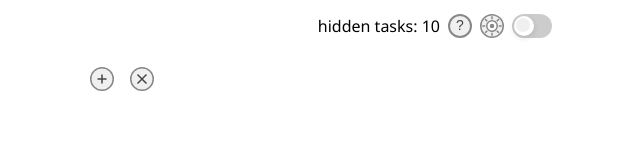
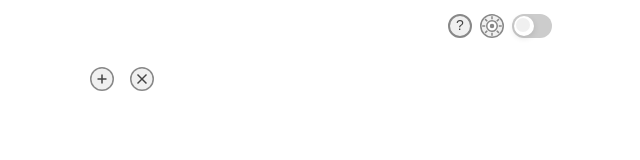
Before and after one commit to sensorario/quadrato, a React (Vite) app: page / in a window 1280 px wide. Shown: the top 160 px of the page, without its empty margins (522-1162 px from the left). Built offline with nearby package versions, Linux system fonts and the light colour scheme.

Commit message:
refactor(hidden-tasks): remove hidden task feature

```diff
--- a/src/App.jsx
+++ b/src/App.jsx
@@ -17,6 +17,7 @@ import InfoPanel from './components/InfoPanel';
 import { handleAddAnotherModal } from './utils/handleAddAnotherModal';
 import { archiveCompletedAndSkippedTasks } from './functions/archiveCompletedAndSkippedTasks';
 import { getConfigRepository } from './repositories';
+import sortByDate from './utils/filterTaskByVisibilityRange';
 
 const initialTasks = [
     { id: 1, title: 'Questo è un task da fare', longDescription: '', project: 'quadrato', timestamp: '', status: STATUS_ENUM.TODO },
@@ -114,12 +115,6 @@ function App() {
     const [tasks, setTasks] = useState(() => {
         const saved = localStorage.getItem('simplanner-tasks');
         return saved ? JSON.parse(saved) : initialTasks;
-    });
-
-    // Stato per lo slider dei giorni
-    const [daysRange, setDaysRange] = useState(() => {
-        const saved = localStorage.getItem('simplanner-days-range');
-        return saved ? JSON.parse(saved) : 7;
     });
 
     const [showPopup, setShowPopup] = useState(false);
@@ -233,7 +228,8 @@ function App() {
         setShowCleanConfirm(false);
     };
 
-    const unarchivedTasks = tasks.filter(t => !t.archived);
+    const unarchivedTasks = sortByDate(tasks)
+        .filter(t => !t.archived);
 
     const visible = (() => {
         // Filtra per progetto
@@ -248,7 +244,6 @@ function App() {
         // Filtra per range di giorni
         const now = new Date();
         const end = new Date(now);
-        end.setDate(now.getDate() + daysRange);
         return filtered.filter(t => {
             if (!t.timestamp) return true; // task senza scadenza
             const dt = new Date(t.timestamp);
@@ -257,9 +252,6 @@ function App() {
         });
     })()
 
-    const numOfUnarchivedTasks = unarchivedTasks.length;
-    const numOfVisibleTasks = visible.length;
-    const hiddenTasksCount = numOfUnarchivedTasks - numOfVisibleTasks;
     const [addAnother, setAddAnother] = useState(false);
 
     const VisibleTasks =
@@ -359,14 +351,12 @@ function App() {
         setDateTimeEnabled,
         showExpired,
         setShowExpired,
-        daysRange,
         zenMode,
         setZenMode,
         handleThemeChange,
         iconTheme,
         showConfig,
         setShowConfig,
-        hiddenTasksCount,
     }) => {
         // Usa i task passati come prop
 
@@ -386,7 +376,7 @@ function App() {
             getConfigRepository().setProjectColor(project, color);
         };
 
-        const TogglePanel = ({ daysRange, onDaysRangeChange }) => {
+        const TogglePanel = () => {
             return (
                 <div className="tab">
                     <Toggle
@@ -413,22 +403,6 @@ function App() {
                         onChange={handleShowTextToggle}
                         label={"Mostra testo"}
                     />
-                    <div style={{ margin: '16px 0', width: '100%', display: 'flex', alignItems: 'center' }}>
-                        <div className="label" style={{ flex: '1' }}>
-                            Giorni da mostrare:
-                        </div>
-                        <input type="number" name="daysRange" id="daysRange" min={0} max={365} value={daysRange}
-                            onChange={e => onDaysRangeChange(Number(e.target.value))} style={{
-                                marginLeft: '12px',
-                                verticalAlign: 'middle',
-                                width: '50px',
-                                minWidth: '60px',
-                                border: '1px solid #ccc',
-                                borderRadius: '4px',
-                                padding: '8px',
-                                boxSizing: 'border-box',
-                            }} />
-                    </div>
                 </div>
             );
         };
@@ -523,11 +497,11 @@ function App() {
             );
         }
 
+
         return (
             <>
                 <div className="header-bar" style={{ height: "35px" }}>
                     <div className="header-icons">
-                        <span className="hidden-tasks">hidden tasks: {hiddenTasksCount}</span>
                         <span onClick={() => setShowHelp(true)}>
                             <HelpIcon />
                         </span>
@@ -552,7 +526,7 @@ function App() {
                 {showConfig && (
                     <Modal onClick={() => setShowConfig(false)} title="Configurazioni" icon={<GearIcon />}  >
                         <TabbedContent panels={[
-                            { content: <TogglePanel daysRange={daysRange} onDaysRangeChange={handleDaysRangeChange} />, title: "Generale" },
+                            { content: <TogglePanel />, title: "Generale" },
                             { content: <ProjectPanel />, title: "Progetti" },
                             { content: <ThemePanel />, title: "Temi" },
                         ]} />
@@ -561,12 +535,6 @@ function App() {
                 )}
             </>
         );
-    };
-
-    // Gestione del range dei giorni a livello di App
-    const handleDaysRangeChange = (val) => {
-        setDaysRange(val);
-        localStorage.setItem('simplanner-days-range', JSON.stringify(val));
     };
 
     const HeaderView = <Header
@@ -580,15 +548,12 @@ function App() {
         setDateTimeEnabled={setDateTimeEnabled}
         showExpired={showExpired}
         setShowExpired={setShowExpired}
-        daysRange={daysRange}
-        onDaysRangeChange={handleDaysRangeChange}
         zenMode={zenMode}
         setZenMode={setZenMode}
         iconTheme={iconTheme}
         handleThemeChange={handleThemeChange}
         showConfig={showConfig}
         setShowConfig={setShowConfig}
-        hiddenTasksCount={hiddenTasksCount}
     />;
 
     const DefinedTaskProject = <TaskProjectSelector
@@ -622,7 +587,6 @@ function App() {
                         : unarchivedTasks;
         const now = new Date();
         const end = new Date(now);
-        end.setDate(now.getDate() + daysRange);
         return filtered.filter(t => {
             if (!t.dateTime) return true;
             const dt = new Date(t.dateTime);
--- a/src/components/TaskList.tsx
+++ b/src/components/TaskList.tsx
@@ -5,6 +5,7 @@ import EditTaskModal from "./EditTaskModal";
 import FormatDate from "./FormatDate";
 import { Task, HandleEditClickProp } from "../types/commonTypes";
 import { getConfigRepository } from "../repositories";
+import sortByDate from "../utils/filterTaskByVisibilityRange";
 
 // @todo #44 extract task type in a common file and fix dateTime to timestamp
 export const TaskList = ({ tasks, onTaskClick, updateTaskTitle, editable, projectEditable, dateTimeEnabled, iconTheme }: {
@@ -114,17 +115,11 @@ export const TaskList = ({ tasks, onTaskClick, updateTaskTitle, editable, projec
     };
 
     // Ordina i task se dataTimeEnabled
-    let orderedTasks = tasks;
+
+    let orderedTasks: Task[] = [];
+
     if (dateTimeEnabled) {
-        // @todo ensure task.timestamp is defined
-        const withDate = tasks.filter(t => t.timestamp);
-        const withoutDate = tasks.filter(t => !t.timestamp);
-        withDate.sort((a, b) => {
-            const aTime = typeof a.timestamp === 'number' ? a.timestamp : new Date(a.timestamp || '').getTime();
-            const bTime = typeof b.timestamp === 'number' ? b.timestamp : new Date(b.timestamp || '').getTime();
-            return aTime - bTime;
-        });
-        orderedTasks = [...withDate, ...withoutDate];
+        orderedTasks = sortByDate(tasks);
     }
 
     orderedTasks.filter(t => !t.archived);
--- /dev/null
+++ b/src/utils/filterTaskByVisibilityRange.tsx
@@ -0,0 +1,16 @@
+import { Task } from "../types/commonTypes";
+
+export const sortByDate = (tasks: Task[]) => {
+    const withDate = tasks.filter(t => t.timestamp);
+    const withoutDate = tasks.filter(t => !t.timestamp);
+
+    withDate.sort((a: Task, b: Task) => {
+        const aTime = typeof a.timestamp === 'number' ? a.timestamp : new Date(a.timestamp || '').getTime();
+        const bTime = typeof b.timestamp === 'number' ? b.timestamp : new Date(b.timestamp || '').getTime();
+        return aTime - bTime;
+    });
+
+    return [...withDate, ...withoutDate];
+}
+
+export default sortByDate;
```
